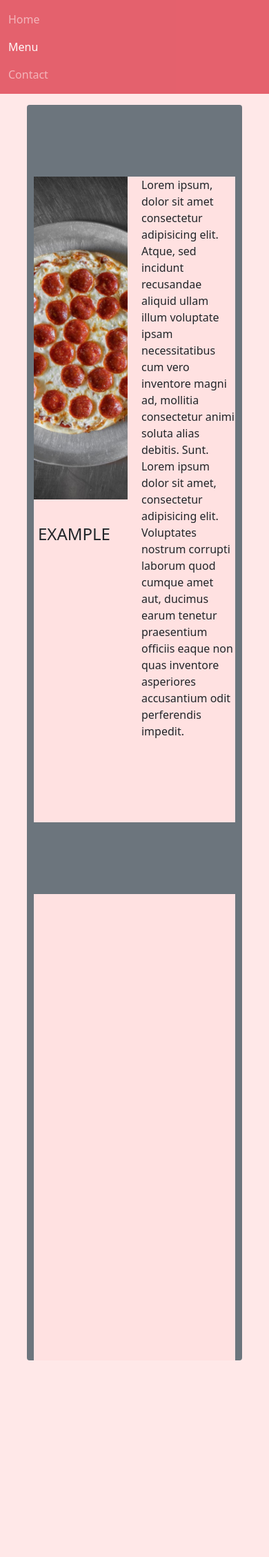
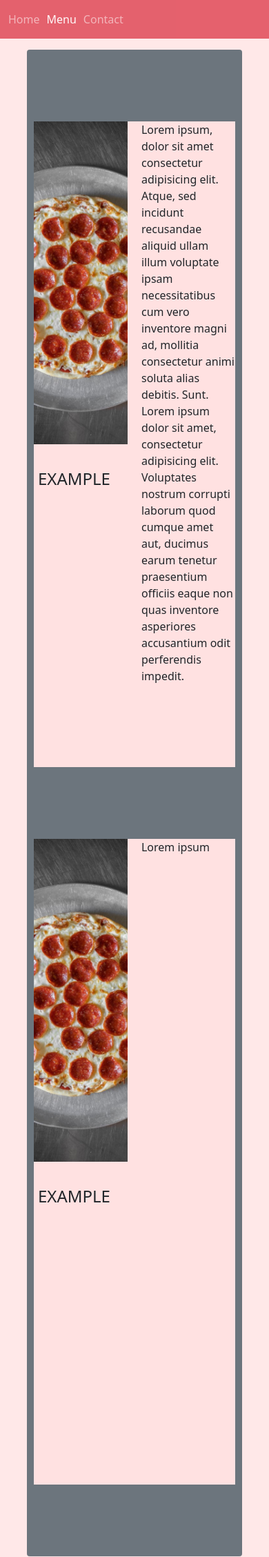
Before and after one commit to Tobias-W-S/miniCRUD, a PHP site: page /menu.html in a window 390 px wide. Shown: the top 2257 px of the page at 69% size. Run offline with PHP 8.4, Linux system fonts and the light colour scheme.

Commit message:
Better mobile nav

```diff
--- a/contact.html
+++ b/contact.html
@@ -7,6 +7,7 @@
     <title>Document</title>
     <link href="https://cdn.jsdelivr.net/npm/bootstrap@5.1.3/dist/css/bootstrap.min.css" rel="stylesheet">
     <script src="https://cdn.jsdelivr.net/npm/bootstrap@5.1.3/dist/js/bootstrap.bundle.min.js"></script>
+    <link href="css/main.css" rel="stylesheet">
 </head>
 <body style="background-color: rgb(255, 232, 232)">
     <nav class="navbar navbar-expand-sm bg-danger navbar-dark opacity-75">
--- /dev/null
+++ b/css/main.css
@@ -0,0 +1,4 @@
+.navbar-nav{
+    flex-direction: row !important;
+    gap: 10px;
+}
--- a/css/menu.css
+++ b/css/menu.css
@@ -33,7 +33,7 @@
     padding-top: 0.60em;
 }
 .menu div p { grid-area: 2 / 4 / 4 / 7;
-    overflow-y: scroll;
+    overflow-y: auto;
 }
 
 @media only screen and (min-width: 451px){
@@ -78,7 +78,7 @@
 @media only screen and (max-width: 450px){
 
     .menu{
-        height: 70vh;
+        height: 84vh;
     }
 
     .menu div{
--- a/index.html
+++ b/index.html
@@ -7,6 +7,7 @@
     <title>Document</title>
     <link href="css/background.css" rel="stylesheet">
     <link href="css/form.css" rel="stylesheet">
+    <link href="css/main.css" rel="stylesheet">
     <link href="https://cdn.jsdelivr.net/npm/bootstrap@5.1.3/dist/css/bootstrap.min.css" rel="stylesheet">
     <script src="https://cdn.jsdelivr.net/npm/bootstrap@5.1.3/dist/js/bootstrap.bundle.min.js"></script>
 </head>
--- a/menu.html
+++ b/menu.html
@@ -8,6 +8,7 @@
     <link href="https://cdn.jsdelivr.net/npm/bootstrap@5.1.3/dist/css/bootstrap.min.css" rel="stylesheet"/>
     <script src="https://cdn.jsdelivr.net/npm/bootstrap@5.1.3/dist/js/bootstrap.bundle.min.js"></script>
     <link rel="stylesheet" href="css/menu.css">
+    <link href="css/main.css" rel="stylesheet">
   </head>
   <body style="background-color: rgb(255, 232, 232)">
     <nav class="navbar navbar-expand-sm bg-danger navbar-dark opacity-75 fixed-top">
@@ -36,6 +37,15 @@
           Lorem ipsum, dolor sit amet consectetur adipisicing elit. Atque, sed incidunt recusandae aliquid ullam illum voluptate ipsam necessitatibus cum vero inventore magni ad, mollitia consectetur animi soluta alias debitis. Sunt. Lorem ipsum dolor sit amet, consectetur adipisicing elit. Voluptates nostrum corrupti laborum quod cumque amet aut, ducimus earum tenetur praesentium officiis eaque non quas inventore asperiores accusantium odit perferendis impedit.
         </p>
       </div>
+      <div>
+        <img src="img/example1.jpg">
+        <h1>
+          EXAMPLE
+        </h1>
+        <p>
+          Lorem ipsum
+        </p>
+      </div>
       <div></div>
       <div></div>
       <div></div>
```
